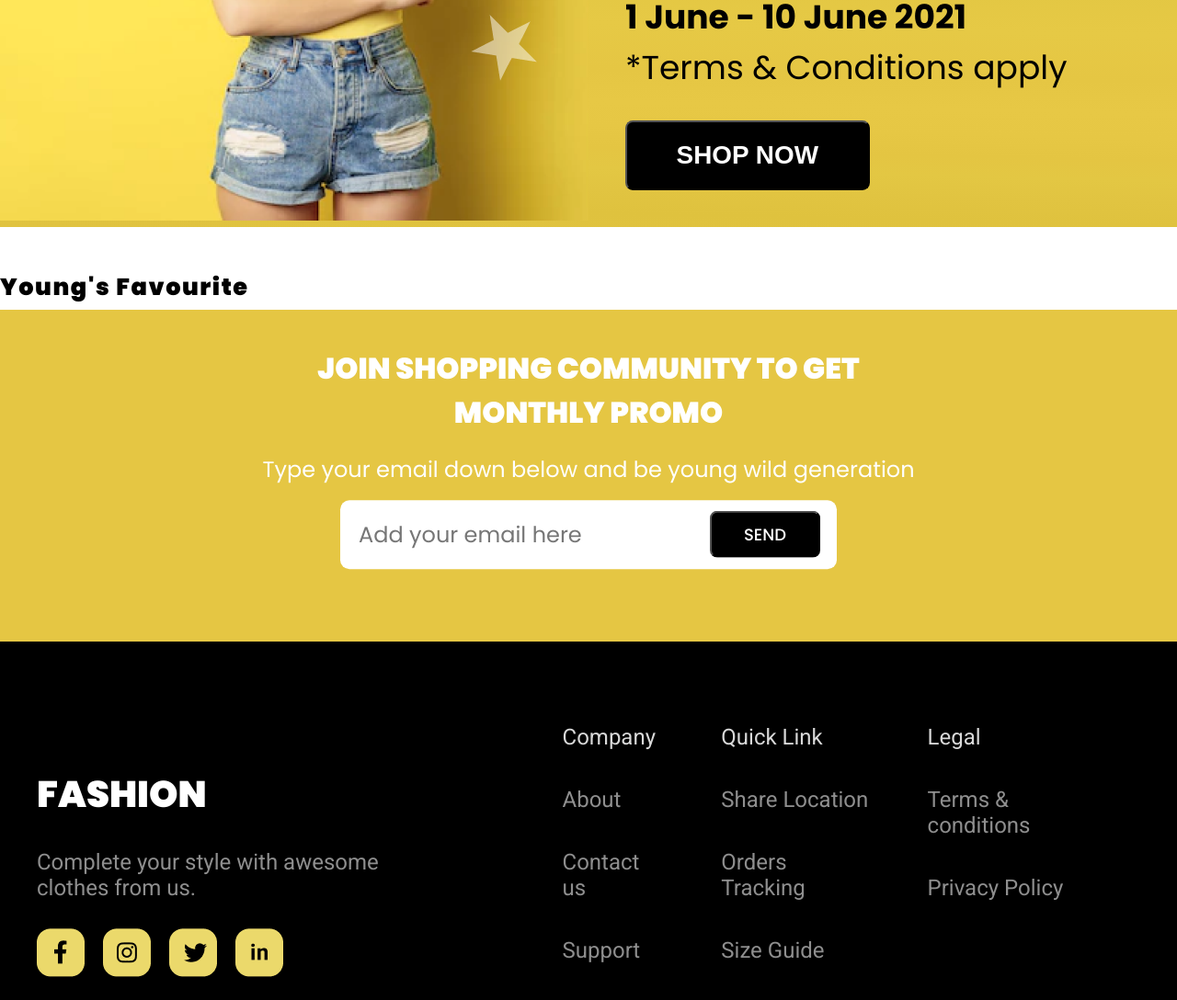
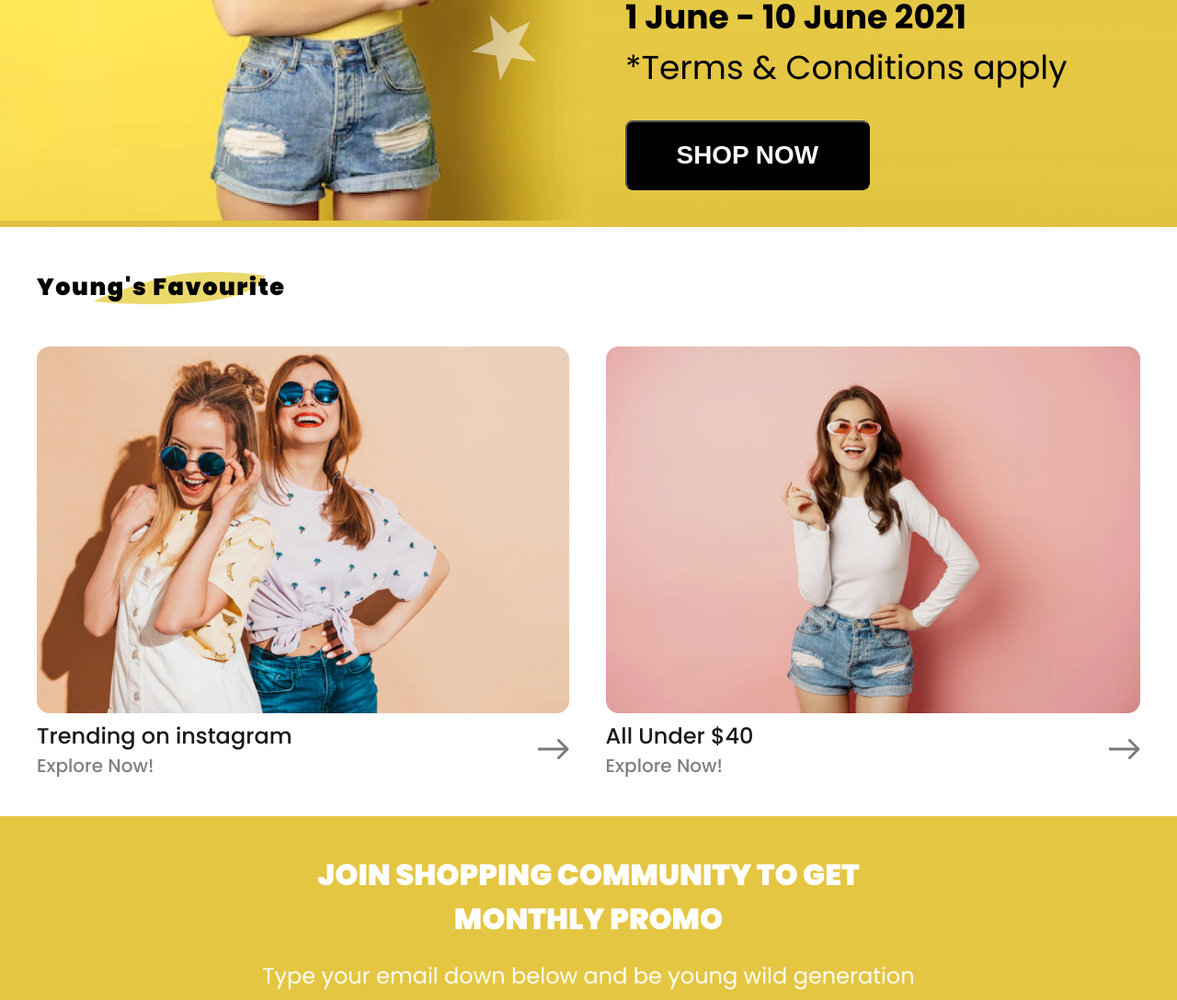
Before and after one commit to andalib-brillmark/Shopping-Website-Template, a website: page index.html in a window 1280 px wide. Shown: the part 2372-3460 px from the top of the page at 92% size. Drawn offline with Linux system fonts and the light colour scheme.

Commit message:
Young's favourite section

```diff
--- a/index.html
+++ b/index.html
@@ -175,10 +175,36 @@
         </section>
 
         <!-- Young Favourite -->
-        <section class="young-fav">
-            <div class="new-arrival__heading"></div>
+        <section class="new-arrival">
+            <div class="new-arrival__heading">
                 <img class="new-arrival__heading--shade" src="images/yellow_shade.png" alt="Yellow Shade">
                 <h2 class="new-arrival__heading--text">Young's Favourite</h2>
+            </div>
+
+            <div class="new-arrival__collection-list">
+                <div class="new-arrival__collection">
+                    <img src="images/two_girls.png" alt="Two Girls">
+
+                    <div class="new-arrival__content">
+                        <div>
+                            <p class="new-arrival__content--main-text">Trending on instagram</p>
+                            <p class="new-arrival__content--sub-text">Explore Now!</p>
+                        </div>
+                        <img src="images/arrow1.png" alt="Arrow">
+                    </div>
+                </div>
+
+                <div class="new-arrival__collection">
+                    <img src="images/one_girl.png" alt="Girl in Full Sleeve">
+
+                    <div class="new-arrival__content">
+                        <div>
+                            <p class="new-arrival__content--main-text">All Under $40</p>
+                            <p class="new-arrival__content--sub-text">Explore Now!</p>
+                        </div>
+                        <img src="images/arrow1.png" alt="Arrow">
+                    </div>
+                </div>
             </div>
         </section>
 
--- a/style.css
+++ b/style.css
@@ -488,7 +488,7 @@ header
     height: auto;
 } */
 
-/********** New Arrivals ***********/
+/********** New Arrivals and Young's Favourite ***********/
 
 .new-arrival
 {
@@ -819,8 +819,6 @@ header
     }
 }
 
-/********** Young's Favourite *************/
-
 /*********** Download App ************/
 
 /*********** Community ************/
```
